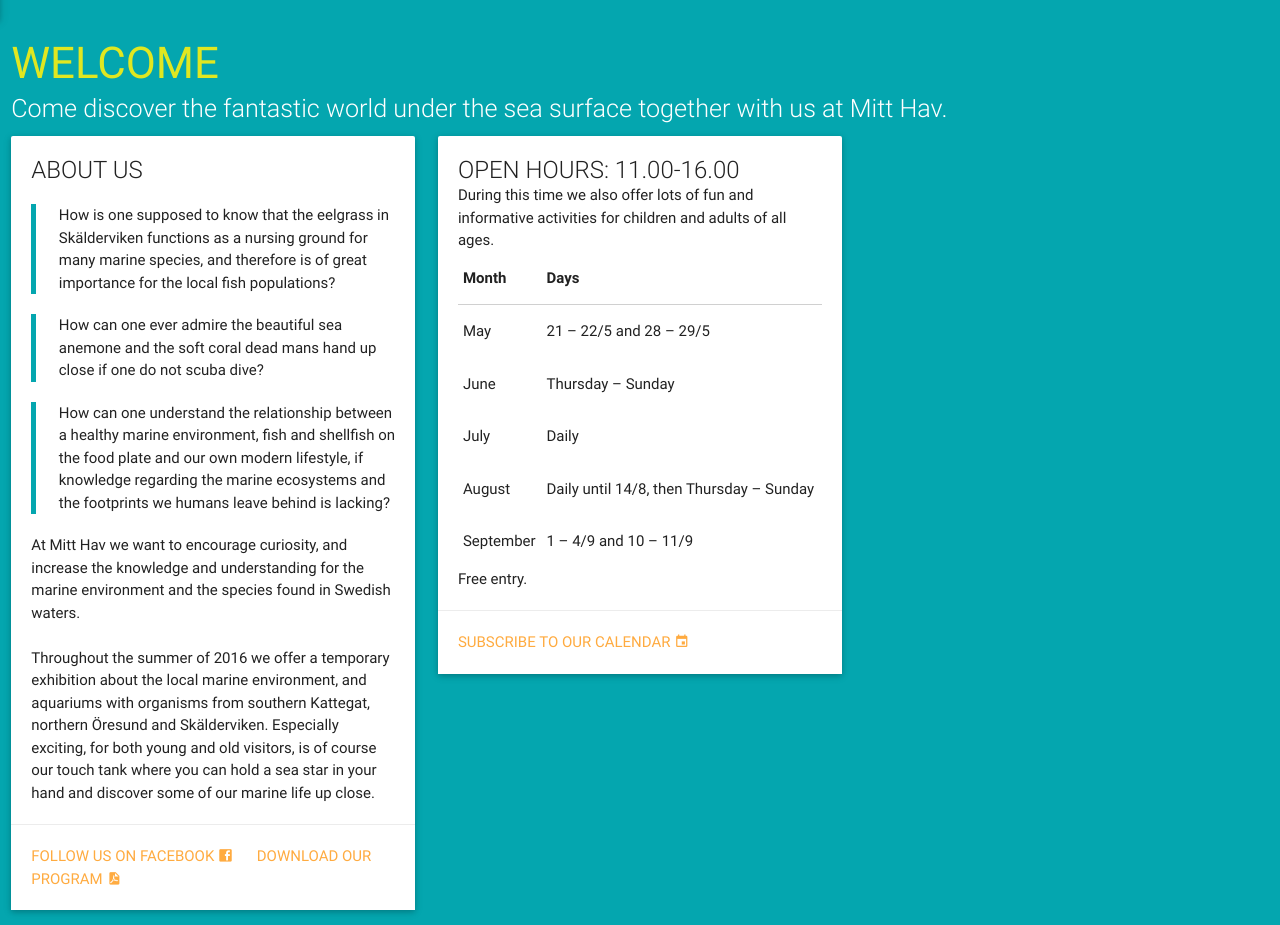
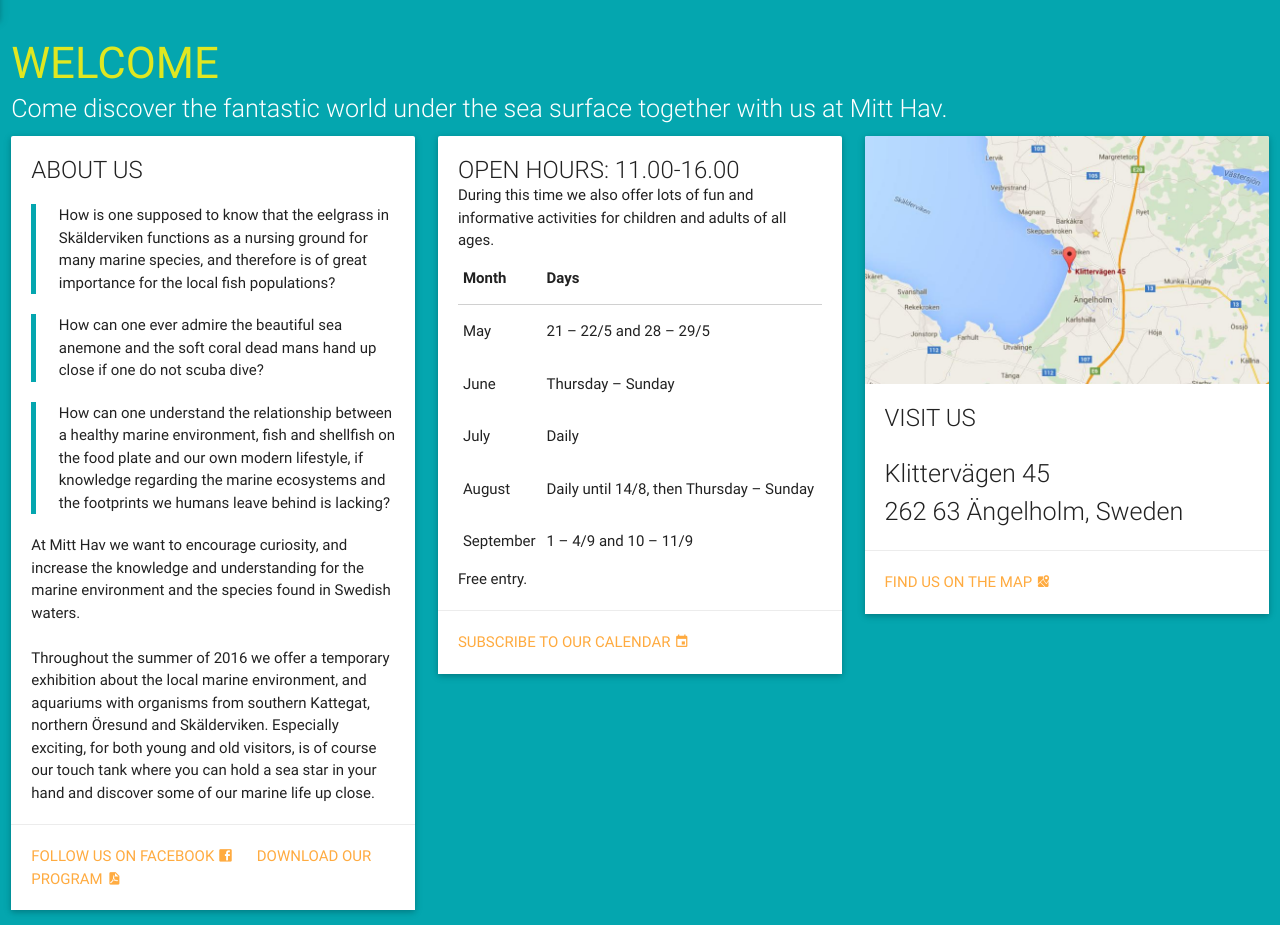
Before and after one commit to xtreemze/AngelholmMarineCenter, a plain HTML site: page english.html in a window 1280 px wide. Shown: the part 840-1765 px from the top of the page. Drawn offline with Linux system fonts and the light colour scheme.

Commit message:
Update English to match Swedish

```diff
--- a/english.html
+++ b/english.html
@@ -66,7 +66,7 @@
                     <h3>Welcome</h3>
                     <h6 class="white-text flow-text">Come discover the fantastic world under the sea surface together with us at Mitt Hav.</h6> </div>
             </div>
-            <div id="about" class="col s12 m6 l4 scrollspy">
+            <div id="about" class="col m12 l4 scrollspy">
                 <div class="card hoverable">
                     <div class="card-content"> <span class="card-title">About Us</span>
                         <div class="sc-content">
@@ -81,7 +81,7 @@
                     <div class="card-action"> <a href="https://www.facebook.com/skalderviken/">Follow us on Facebook <i class="mdi mdi-facebook-box"></i></a> <a href="#welcome" onclick="Materialize.toast('Not yet available.', 4000)">Download our program <i class="mdi mdi-file-pdf"></i></a> </div>
                 </div>
             </div>
-            <div id="hours" class="col s12 m6 l4 scrollspy">
+            <div id="hours" class="col m12 l4 scrollspy">
                 <div class="card hoverable">
                     <div class="card-content">
                         <div class="sc-content"> <span class="card-title">Open Hours: 11.00-16.00</span>
@@ -122,6 +122,24 @@
                     <div class="card-action"> <a href="#welcome" onclick="Materialize.toast('Not yet available.', 4000)">Subscribe to our Calendar <i class="mdi mdi-calendar"></i></a> </div>
                 </div>
             </div>
+            			<!--start card-->
+			<div class="col m12 l4">
+				<div class="card hoverable">
+					<div class="card-image">
+						<img class="activator" src="img/mitthav.jpg">
+					</div>
+					<div class="card-content"> <span class="card-title activator sc-content">Visit Us</span>
+						<br>
+						<br>
+						<p class="flow-text">Klittervägen 45
+							<br>262 63 Ängelholm, Sweden</p>
+					</div>
+					<div class="card-action"> <a href="https://www.google.com/maps/place/Klitterv%C3%A4gen+45,+262+63+%C3%84ngelholm,+Sweden/@56.2638083,12.8366815,18.67z/data=!4m2!3m1!1s0x46518087886db9ff:0x9fbe46502cb4acae">Find us on the Map <i class="mdi mdi-google-maps"></i></a>
+					</div>
+				</div>
+			</div>
+		</div>
+		<!--end card-->
         </div>
         <div id="news" class="row scrollspy section">
             <div class="col m12">
```
Also changed, not shown: index.html (line endings or trailing spaces).
